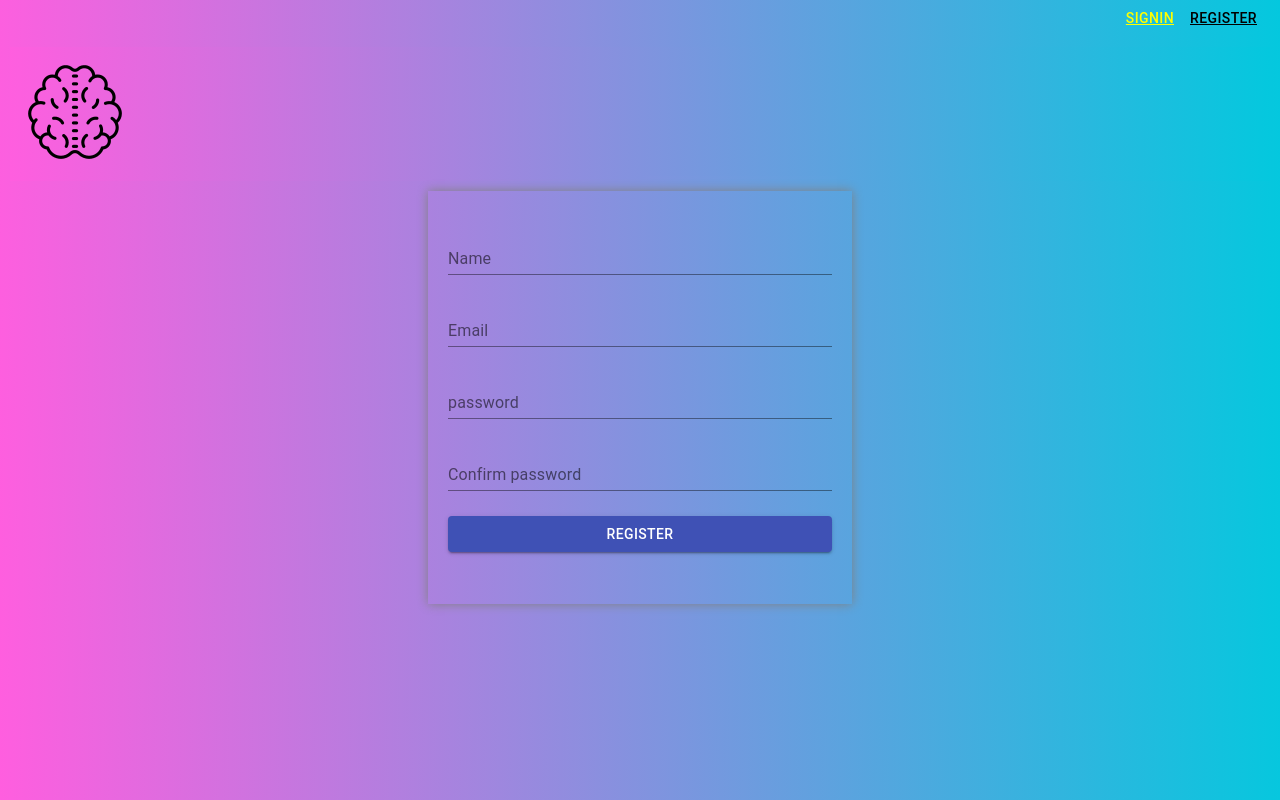
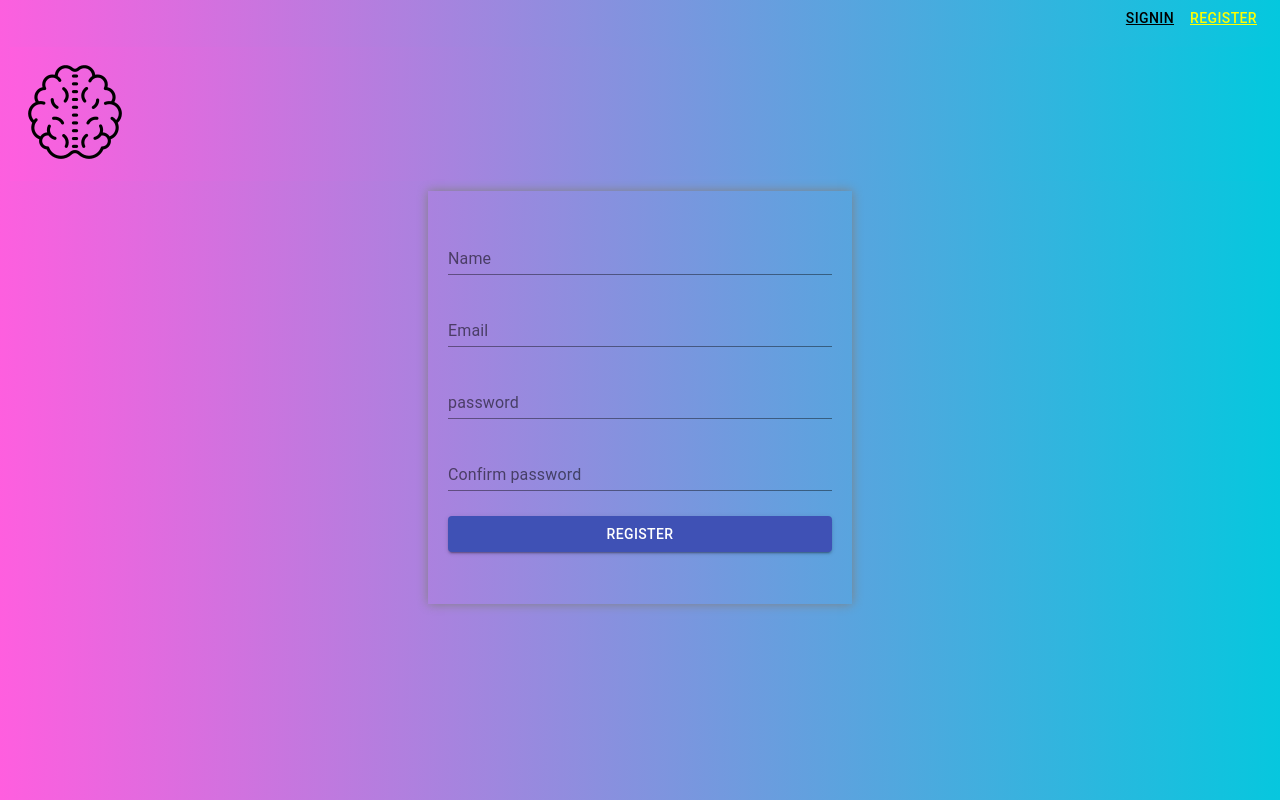
Before and after one commit to vinayv-456/face-recognition-platform, a React (Create React App) app: page /register in a window 1280 px wide. Built offline with nearby package versions, Linux system fonts and the light colour scheme.

Commit message:
Refactor navigation acc to changes

```diff
--- a/src/components/Navigation/Navigation.js
+++ b/src/components/Navigation/Navigation.js
@@ -6,13 +6,14 @@ const Navigation = (props) => {
   return (
     <div>
     {
-      props.match.path === "/home"
+      (props.location.pathname !== "/signin" && props.location.pathname !== "/register")
       ?
       <nav style={{display: 'flex', justifyContent: 'flex-end', marginRight:'15px'}}>
         <Button
           color="primary"
           style={{textDecoration: 'underline', color:'black' }}
           onClick={()=>{
+            props.history.push("");
             props.history.push("signin");
             props.handleSignOut();
             }
@@ -25,7 +26,7 @@ const Navigation = (props) => {
           <nav style={{display: 'flex', justifyContent: 'flex-end', marginRight:'15px'}}>
             <Button
               color="primary"
-              style={props.match.path === "/register" ?
+              style={props.location.pathname === "/register" ?
                 {textDecoration: 'underline', color: 'black' } :
                 {textDecoration: 'underline', color:'yellow' }
               }
@@ -35,7 +36,7 @@ const Navigation = (props) => {
             </Button>
             <Button
               color="primary"
-              style={props.match.path === "/register" ?
+              style={props.location.pathname === "/register" ?
               {textDecoration: 'underline', color:'yellow' } :
               {textDecoration: 'underline', color: 'black'}
               }
```
